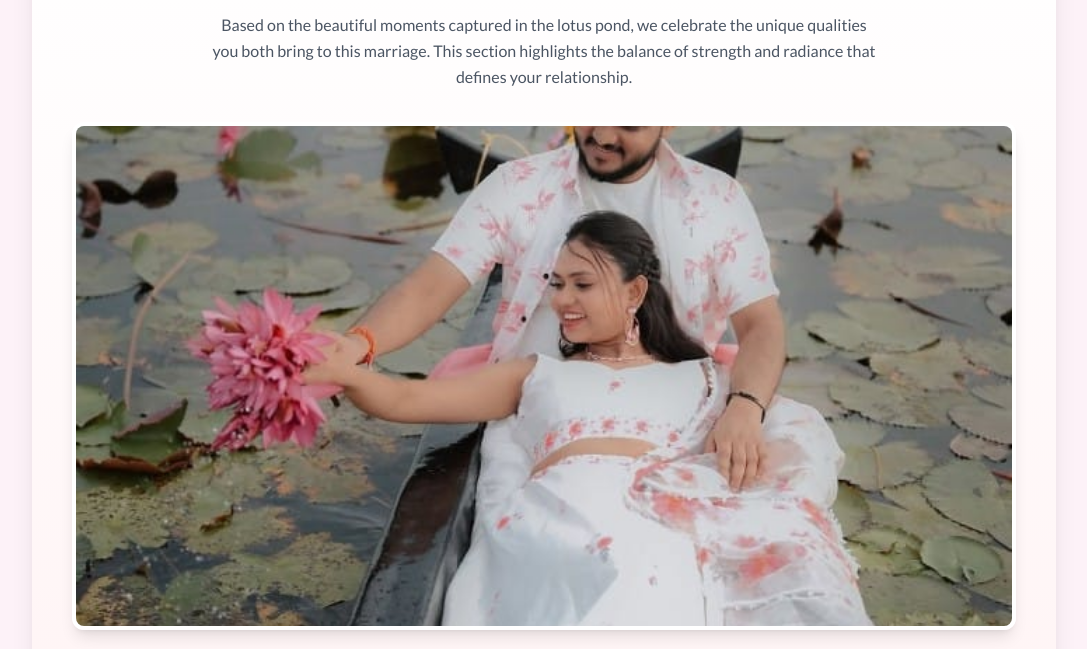
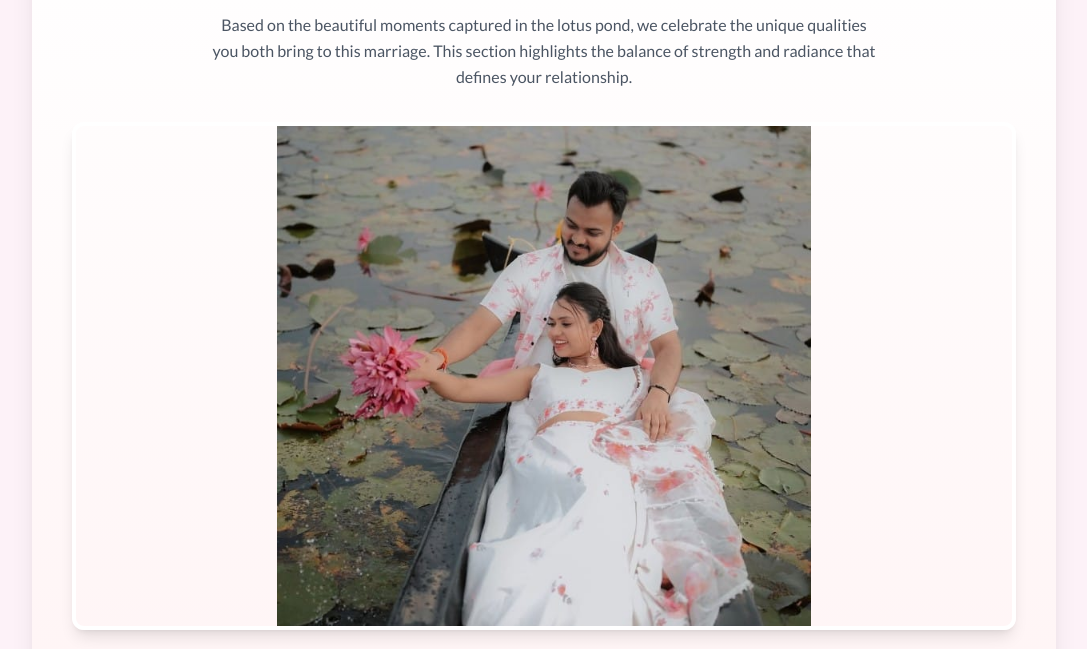
Before and after one commit to Arnaviitp/Gift, a plain HTML site: page index.html in a window 1280 px wide. Shown: the part 303-952 px from the top of the page, without its empty margins (96-1183 px from the left). Drawn offline with nearby package versions, Linux system fonts and the light colour scheme; a web font is replaced by a local one.

Commit message:
Update index.html

```diff
--- a/index.html
+++ b/index.html
@@ -206,7 +206,9 @@ Bhaiya, you have always been a pillar of strength and wisdom for me, and Bhabhi,
 
 As you set sail on this incredible journey of marriage, may your love be like the lotus—rooted deeply in trust, rising gracefully above all challenges, and blossoming with incredible beauty every single day. I wish you a lifetime overflowing with shared laughter, unwavering support, and an endless, romantic adventure.
 
-May your married life be forever blessed and happy!`,
+May your married life be forever blessed and happy!
+
+Bhaiiii ki Shaaaaadi 🥳🎉!`,
         },
       };
 
@@ -267,7 +269,7 @@ May your married life be forever blessed and happy!`,
                     </div>
 
                     <div class="rounded-xl overflow-hidden shadow-lg mb-8 border-4 border-white">
-                        <img src="img.jpg" alt="Bhaiya and Bhabhi with Umbrella" class="w-full h-auto object-cover max-h-[500px] object-center">
+                        <img src="img.jpg" alt="Bhaiya and Bhabhi with Umbrella" class="w-full h-auto object-contain max-h-[500px] object-center">
                     </div>
 
                     <div class="grid md:grid-cols-2 gap-6">
@@ -513,6 +515,7 @@ ${data.text}
           });
         }
       }
+
       // Initialize App
       window.onload = init;
     </script>
```
